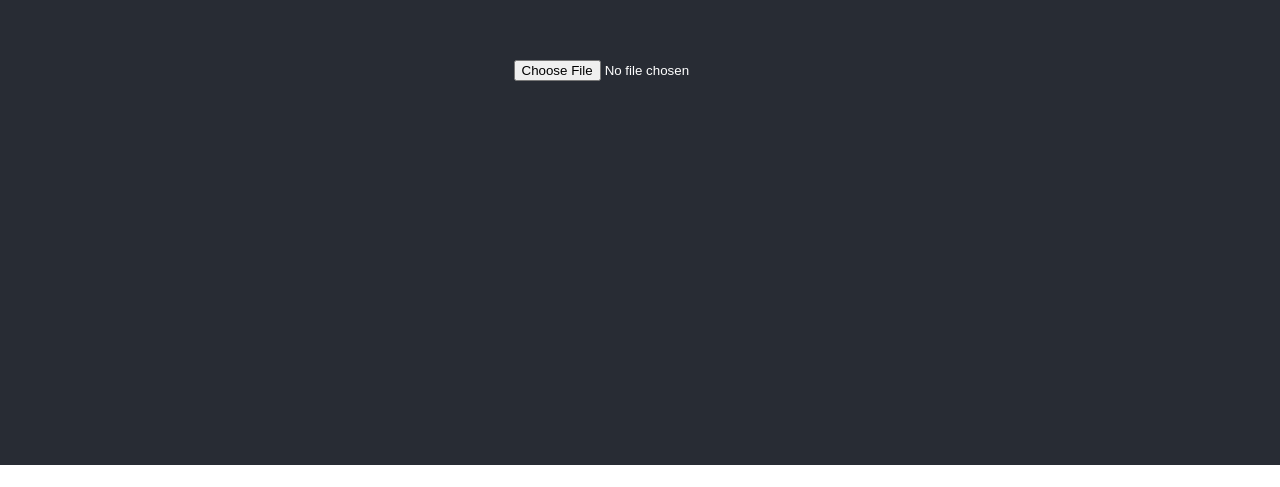
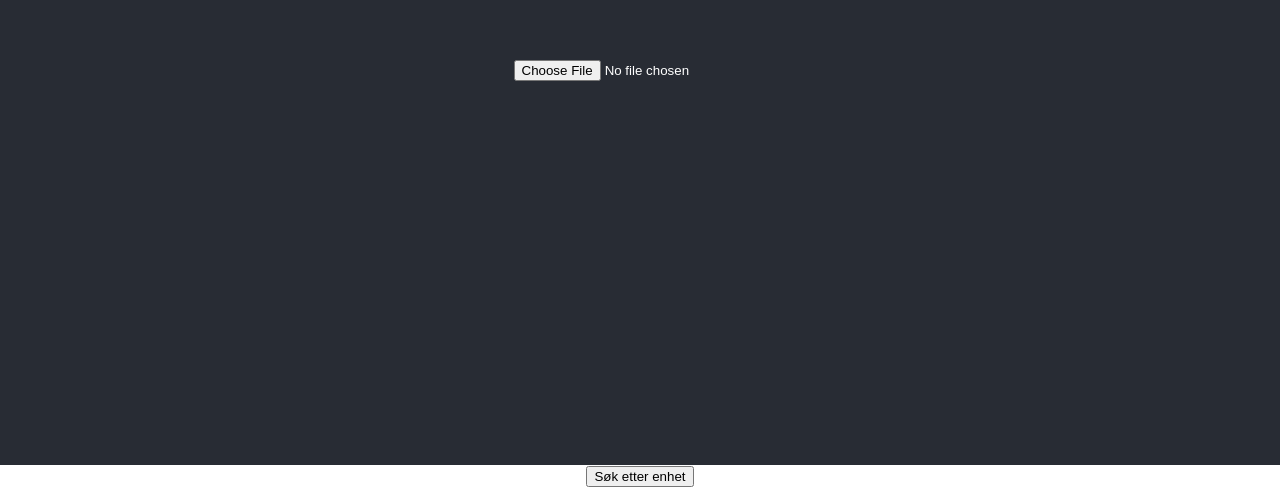
Before and after one commit to annikh/microbit, a React (Create React App) app: page / in a window 1280 px wide. Shown: the part 335-822 px from the top of the page. Before the commit the page ends 800 px from the top, so only its background shows below. Built offline with nearby package versions, Linux system fonts and the light colour scheme.

Commit message:
WIP - Add existing code for connecting to microbit

```diff
--- a/src/App.js
+++ b/src/App.js
@@ -1,5 +1,6 @@
 import React, { Component } from 'react';
 import './App.css';
+import MicrobitConnect from './components/MicrobitConnect'
 import ReadInputFile from './ReadInputFile.js';
 
 class App extends Component {
@@ -7,8 +8,9 @@ class App extends Component {
     return (
       <div className="App">
         <header className="App-header">
-          <ReadInputFile/>
+          <ReadInputFile />
         </header>
+        <MicrobitConnect />
       </div>
     );
   }
--- /dev/null
+++ b/src/components/MicrobitConnect.js
@@ -0,0 +1,64 @@
+import React, { Component } from 'react';
+
+const options = {
+    filters: [
+        { namePrefix: 'BBC micro:bit' }
+    ]
+};
+
+class MicrobitConnect extends Component {
+    constructor(props) {
+        super(props);
+        this.handleClick = this.handleClick.bind(this);
+        this.setMicroBitName = this.setMicroBitName.bind(this);
+        this.state = {
+            microbit: null,
+            microbitName: "",
+            showMicrobit: false
+        };
+    }
+
+    handleClick() {
+        navigator.bluetooth.requestDevice(options)
+            .then(device => device.gatt.connect())
+            .then(device => console.log(device))
+            .then(server => server.
+                getPrimaryService(
+                    '0000180000001000800000805F9B34FB'))
+            .then(server => console.log(server))
+            .then(service => {
+                chosenMicrobitService = service;
+                return Promise.call(
+                    service.
+                        getCharacteristic(
+                            'device_name')
+                        .then(this.setMicroBitName),
+                );
+            });
+
+    }
+
+    setMicroBitName(characteristic) {
+        if (characteristic === null) {
+            console.log("Unknown sensor location.");
+            this.setState({
+                microbitName: Promise.resolve(),
+                showMicrobit: true
+            })
+        }
+    }
+
+
+    render() {
+        return (
+            <div>
+                <button type="button"
+                    onClick={this.handleClick} >Søk etter enhet</button>
+
+                {this.state.showMicrobit ? <div>Microbit Name: {this.microbitName}</div> : <div></div>}
+            </div>
+        );
+    }
+}
+
+export default MicrobitConnect;
```
